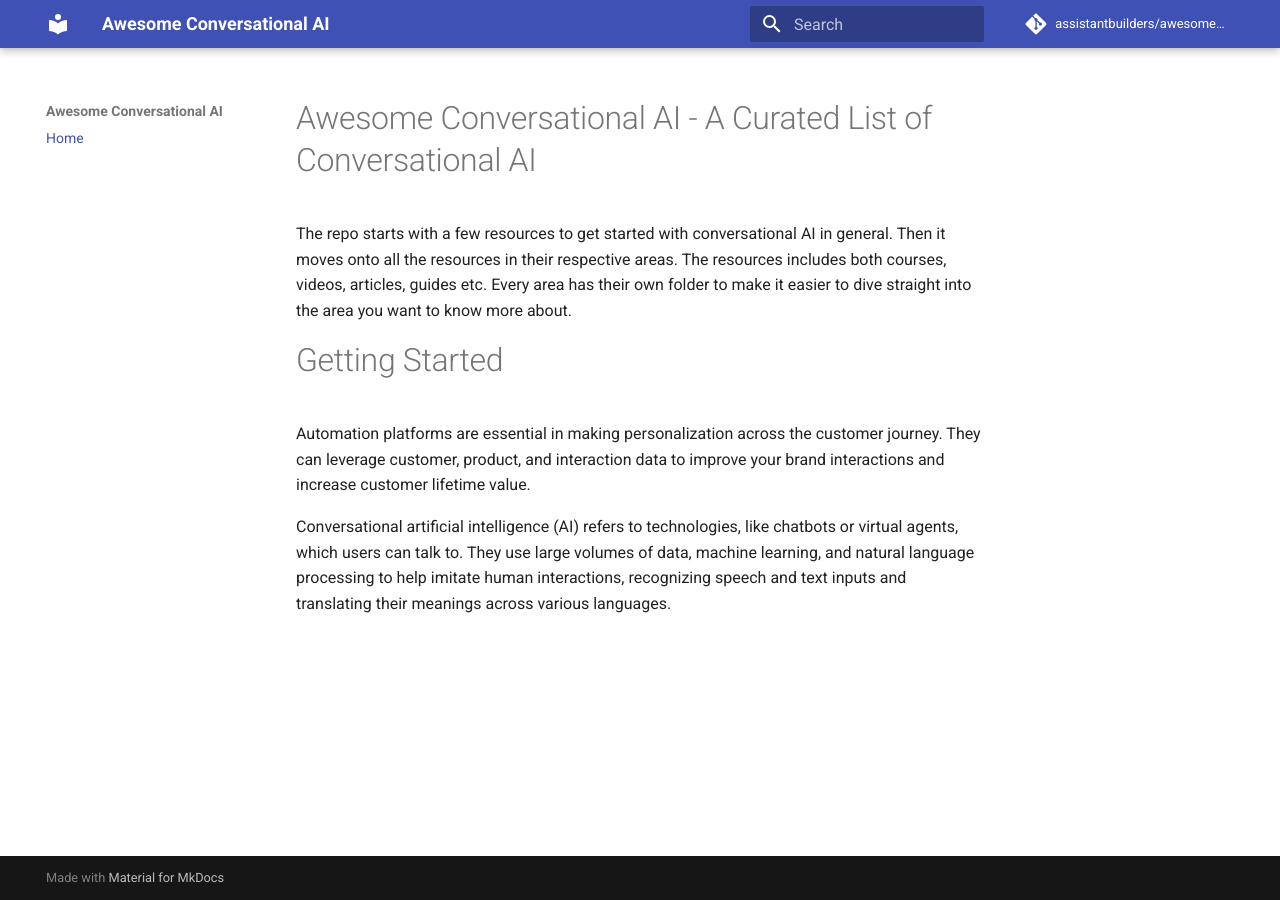
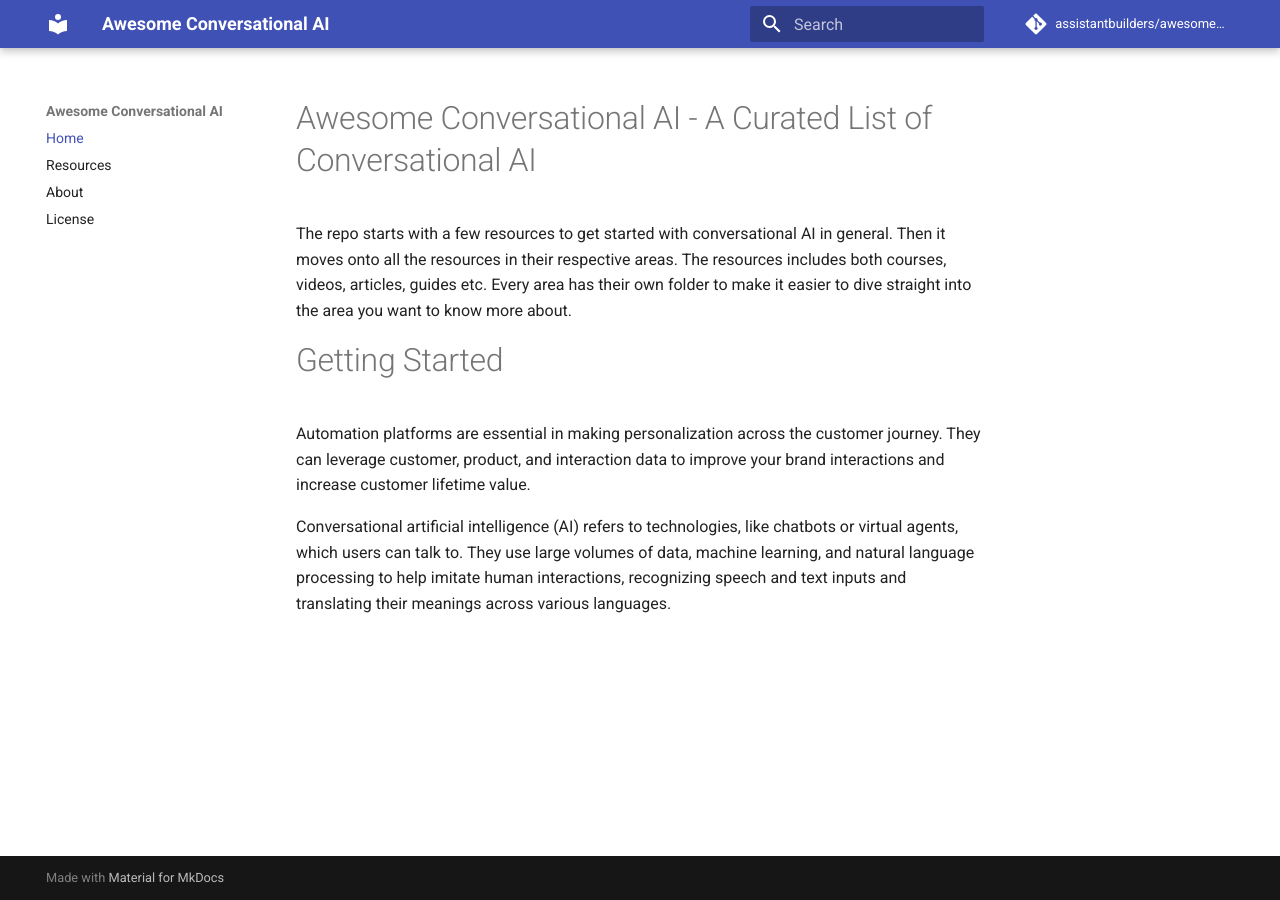
Before and after one commit to assistantbuilders/awesome-conversational-ai, an MkDocs documentation site: the page built from docs/index.md, in a window 1280 px wide. Built offline with MkDocs 1.6.1 and Material for MkDocs 9.7.7, drawn with Linux system fonts in a browser that asks for light colours; comment, search, counter and statistics services are not loaded.

Commit message:
Update mkdocs.yml

```diff
--- a/mkdocs.yml
+++ b/mkdocs.yml
@@ -6,5 +6,8 @@ repo_name: 'assistantbuilders/awesome-conversational-ai'
 repo_url: 'https://github.com/assistantbuilders/awesome-conversational-ai'
 nav:
     - Home: index.md
+    - Resources: resources.md
+    - About: about.md
+    - License: license.md
 theme:
   name: 'material'
```
